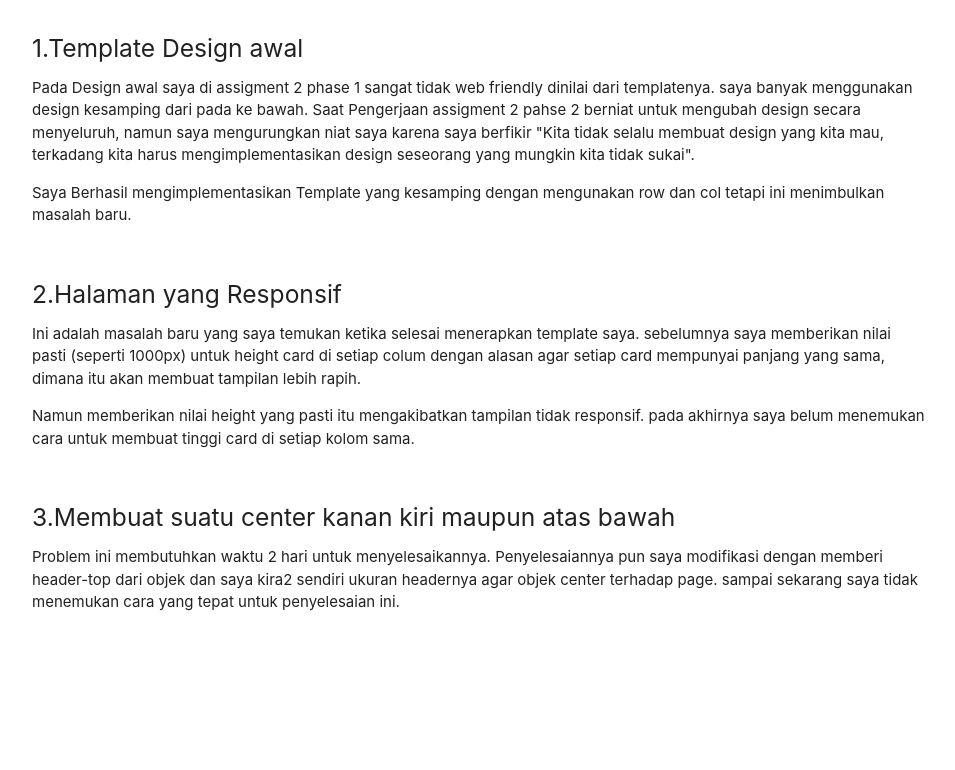
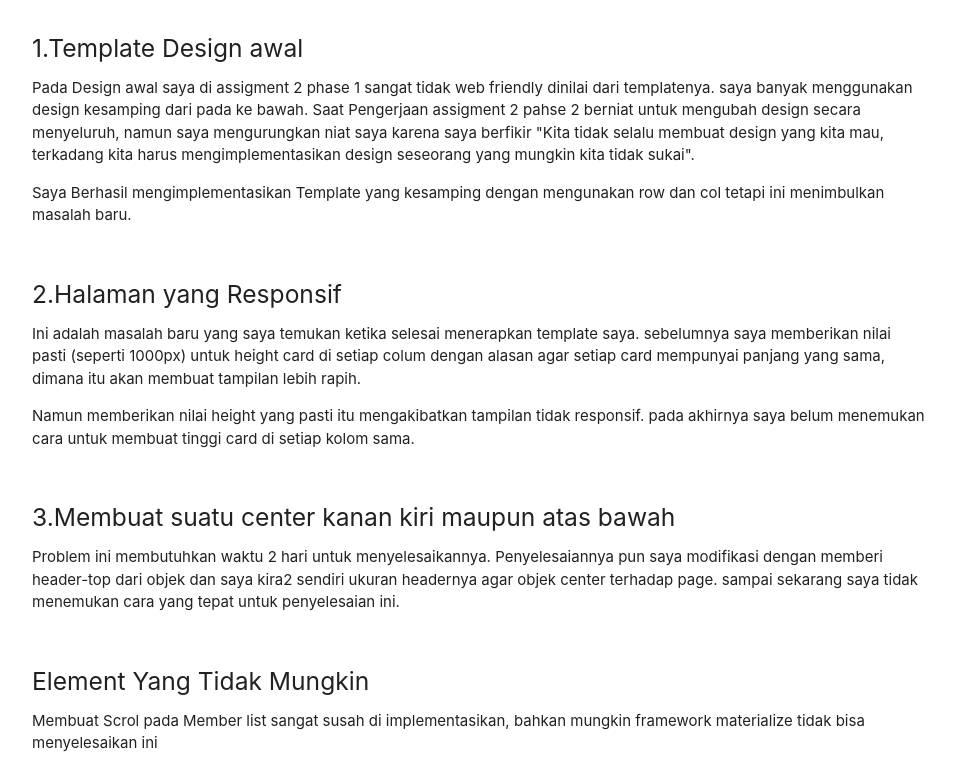
Before and after one commit to andrirahmanto/oldui, a plain HTML site: page hardelement.html in a window 1280 px wide. Shown: the part 747-1517 px from the top of the page, without its empty margins (160-1115 px from the left). Before the commit the page ends 1376 px from the top, so only its background shows below. Drawn offline with Linux system fonts and the light colour scheme.

Commit message:
Add files via upload

```diff
--- a/hardelement.html
+++ b/hardelement.html
@@ -49,6 +49,11 @@
 	    		<p>Problem ini membutuhkan waktu 2 hari untuk menyelesaikannya. Penyelesaiannya pun saya modifikasi dengan memberi header-top dari objek dan saya kira2 sendiri ukuran headernya agar objek center terhadap page. sampai sekarang saya tidak menemukan cara yang tepat untuk penyelesaian ini.</p>
 	    	</li>
 	    </ul>
+		<br>
+
+		<h5>Element Yang Tidak Mungkin</h5>
+		<p>Membuat Scrol pada Member list sangat susah di implementasikan, bahkan mungkin framework materialize tidak bisa menyelesaikan ini</p>
+
 
 	</div>
 
```
